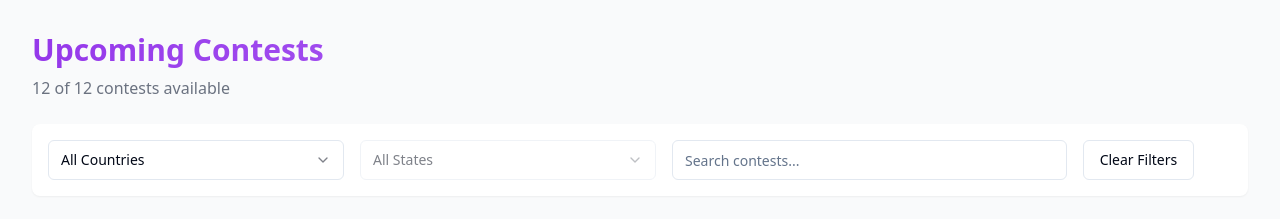
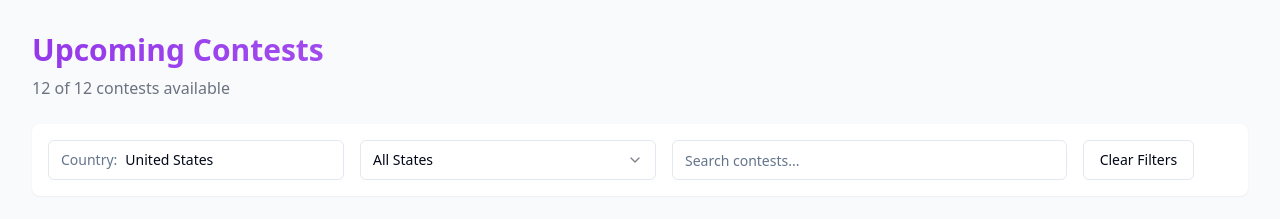
Before and after one commit to shahb22z/contest-card-cascade, a React (Vite) app: page / in a window 1280 px wide. Shown: the top 219 px of the page. Built offline with nearby package versions, Linux system fonts and the light colour scheme; grey boxes are pictures that could not be loaded.

Commit message:
Refactor: Implement country-specific filtering
The filter bar should only show the country the user belongs to.

```diff
--- a/src/components/ContestGrid.tsx
+++ b/src/components/ContestGrid.tsx
@@ -5,7 +5,13 @@ import { useContestStore } from '@/store/contestStore';
 import { Skeleton } from '@/components/ui/skeleton';
 
 const ContestGrid: React.FC = () => {
-  const { filteredContests, isLoading } = useContestStore();
+  const { filteredContests, isLoading, setFilter } = useContestStore();
+
+  // Ensure user's country is set on initial load
+  useEffect(() => {
+    // Set default country filter
+    setFilter('country', 'United States');
+  }, []);
 
   if (isLoading) {
     return (
--- a/src/components/FilterBar.tsx
+++ b/src/components/FilterBar.tsx
@@ -1,52 +1,49 @@
 
 import React from 'react';
-import { Select, SelectContent, SelectItem, SelectTrigger, SelectValue } from "@/components/ui/select";
 import { Input } from "@/components/ui/input";
 import { Button } from "@/components/ui/button";
 import { useContestStore } from '@/store/contestStore';
-import { ChevronDown } from 'lucide-react';
+import { Select, SelectContent, SelectItem, SelectTrigger, SelectValue } from "@/components/ui/select";
 
 const FilterBar: React.FC = () => {
   const {
-    countries,
     states,
     filters,
     setFilter,
     clearFilters
   } = useContestStore();
 
+  // Hardcoded user's country - in a real app this would come from user profile/geolocation
+  const userCountry = "United States";
+
+  // Set the country filter on component mount
+  React.useEffect(() => {
+    if (!filters.country) {
+      setFilter('country', userCountry);
+    }
+  }, []);
+
   return (
     <div className="bg-white p-4 rounded-lg shadow-sm mb-6 animate-fade-in">
       <div className="flex flex-col md:flex-row gap-4">
         <div className="w-full md:w-1/4">
-          <Select
-            value={filters.country || "all"}
-            onValueChange={(value) => setFilter('country', value === "all" ? null : value)}
-          >
-            <SelectTrigger>
-              <SelectValue placeholder="Select Country" />
-            </SelectTrigger>
-            <SelectContent>
-              <SelectItem value="all">All Countries</SelectItem>
-              {countries.map(country => (
-                <SelectItem key={country} value={country}>{country}</SelectItem>
-              ))}
-            </SelectContent>
-          </Select>
+          <div className="flex items-center h-10 w-full rounded-md border border-input bg-background px-3 py-2 text-sm">
+            <span className="text-muted-foreground">Country: </span>
+            <span className="ml-2 font-medium">{userCountry}</span>
+          </div>
         </div>
 
         <div className="w-full md:w-1/4">
           <Select
             value={filters.state || "all"}
             onValueChange={(value) => setFilter('state', value === "all" ? null : value)}
-            disabled={!filters.country}
           >
             <SelectTrigger>
-              <SelectValue placeholder={filters.country ? "Select State" : "Select Country First"} />
+              <SelectValue placeholder="Select State" />
             </SelectTrigger>
             <SelectContent>
               <SelectItem value="all">All States</SelectItem>
-              {filters.country && states[filters.country]?.map(state => (
+              {states[userCountry]?.map(state => (
                 <SelectItem key={state} value={state}>{state}</SelectItem>
               ))}
             </SelectContent>
@@ -66,7 +63,10 @@ const FilterBar: React.FC = () => {
         <div className="flex-shrink-0">
           <Button
             variant="outline"
-            onClick={clearFilters}
+            onClick={() => {
+              clearFilters();
+              setFilter('country', userCountry);
+            }}
             className="w-full md:w-auto"
           >
             Clear Filters
```
